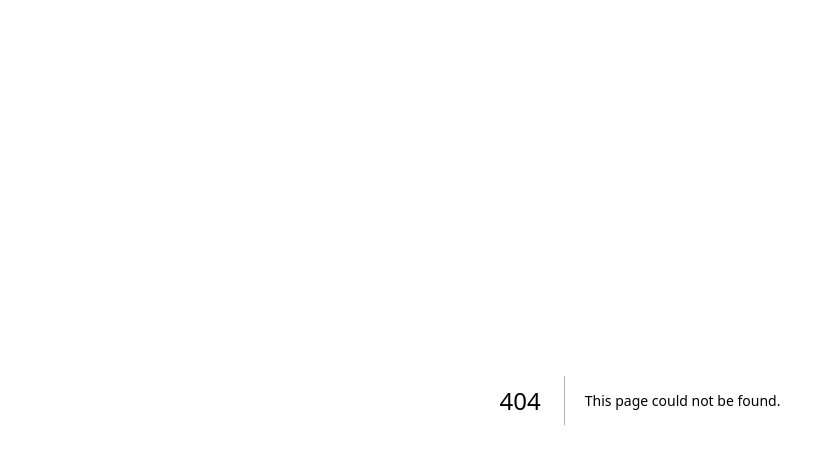
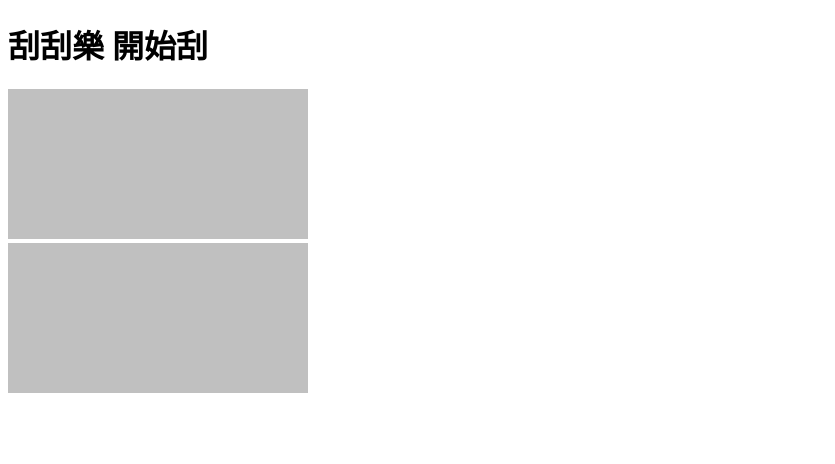
Before and after one commit to TKDchampion/scratch-off, a Next.js app: page /play in a window 1280 px wide. Before the commit this address had no page. Shown: the top 464 px of the page, without its empty margins (0-835 px from the left). Built offline with nearby package versions, Linux system fonts and the light colour scheme.

Commit message:
new page

```diff
--- a/next.config.js
+++ b/next.config.js
@@ -13,6 +13,16 @@
 const nextConfig = {
   output: "export",
   reactStrictMode: true,
+  async redirects() {
+    return [
+      // Basic redirect
+      {
+        source: "/",
+        destination: "/home",
+        permanent: true,
+      },
+    ];
+  },
 };
 
 module.exports = nextConfig;
--- a/src/ScratchCard/index.tsx
+++ b/src/ScratchCard/index.tsx
@@ -2,7 +2,11 @@
 import React, { useRef, useEffect } from "react";
 import "./style.css";
 
-const ScratchCard: React.FC = (props) => {
+interface Props {
+  clienY: number;
+}
+
+const ScratchCard: React.FC<Props> = ({ clienY }) => {
   const bgCanvasRef = useRef(null);
   const fgCanvasRef = useRef(null);
 
@@ -15,7 +19,7 @@ const ScratchCard: React.FC = (props) => {
     const canvas = bgCanvasRef.current as any;
     const ctx = canvas.getContext("2d");
     ctx.font = "30px Microsoft JhengHei, PMingLiU, sans-serif";
-    ctx.fillText("恭喜獲得信義區豪宅", 0, 50);
+    ctx.fillText("恭喜獲得信義區豪宅", 0, 90);
   };
 
   const initialFgCanvas = () => {
@@ -33,7 +37,7 @@ const ScratchCard: React.FC = (props) => {
     // const x = event.nativeEvent.offsetX;
     // const y = event.nativeEvent.offsetY;
     const x = touch.pageX;
-    const y = touch.pageY - 45;
+    const y = touch.pageY - 80 - clienY;
     ctx.beginPath();
     ctx.arc(x, y, 20, 0, Math.PI * 2);
     ctx.fill();
--- /dev/null
+++ b/src/pages/play/index.tsx
@@ -0,0 +1,24 @@
+"use client";
+
+import ScratchCard from "@/ScratchCard";
+import { useEffect } from "react";
+
+export default function Play() {
+  useEffect(() => {
+    document.body.addEventListener(
+      "touchmove",
+      function (e) {
+        e.preventDefault();
+      },
+      { passive: false }
+    );
+  });
+
+  return (
+    <div className="play">
+      <h1>刮刮樂 開始刮</h1>
+      <ScratchCard clienY={0} />
+      <ScratchCard clienY={150} />
+    </div>
+  );
+}
```
Also changed, not shown: src/app/page.tsx (+0 -12 lines), src/pages/home/index.tsx (added, +16 -0 lines).
